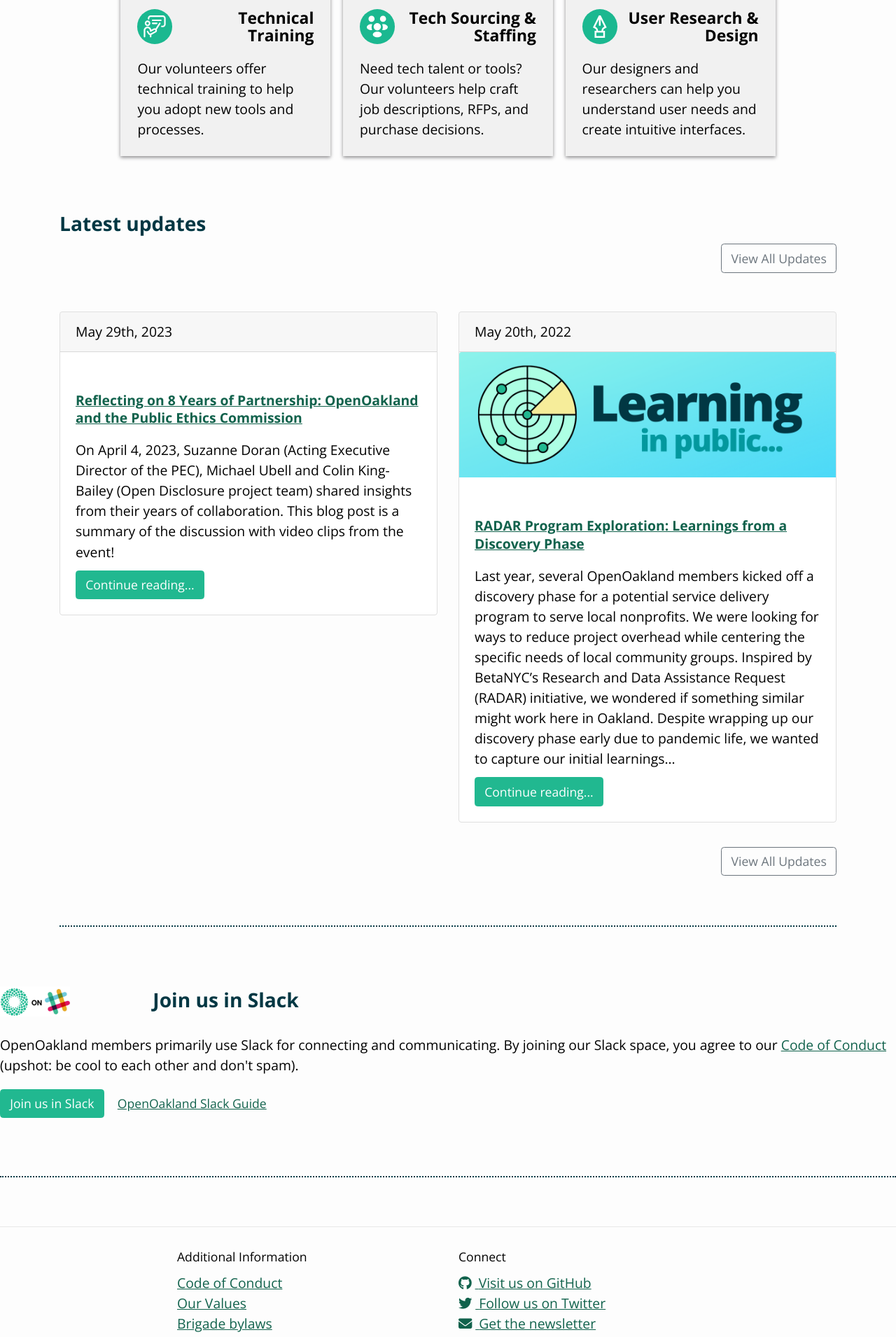
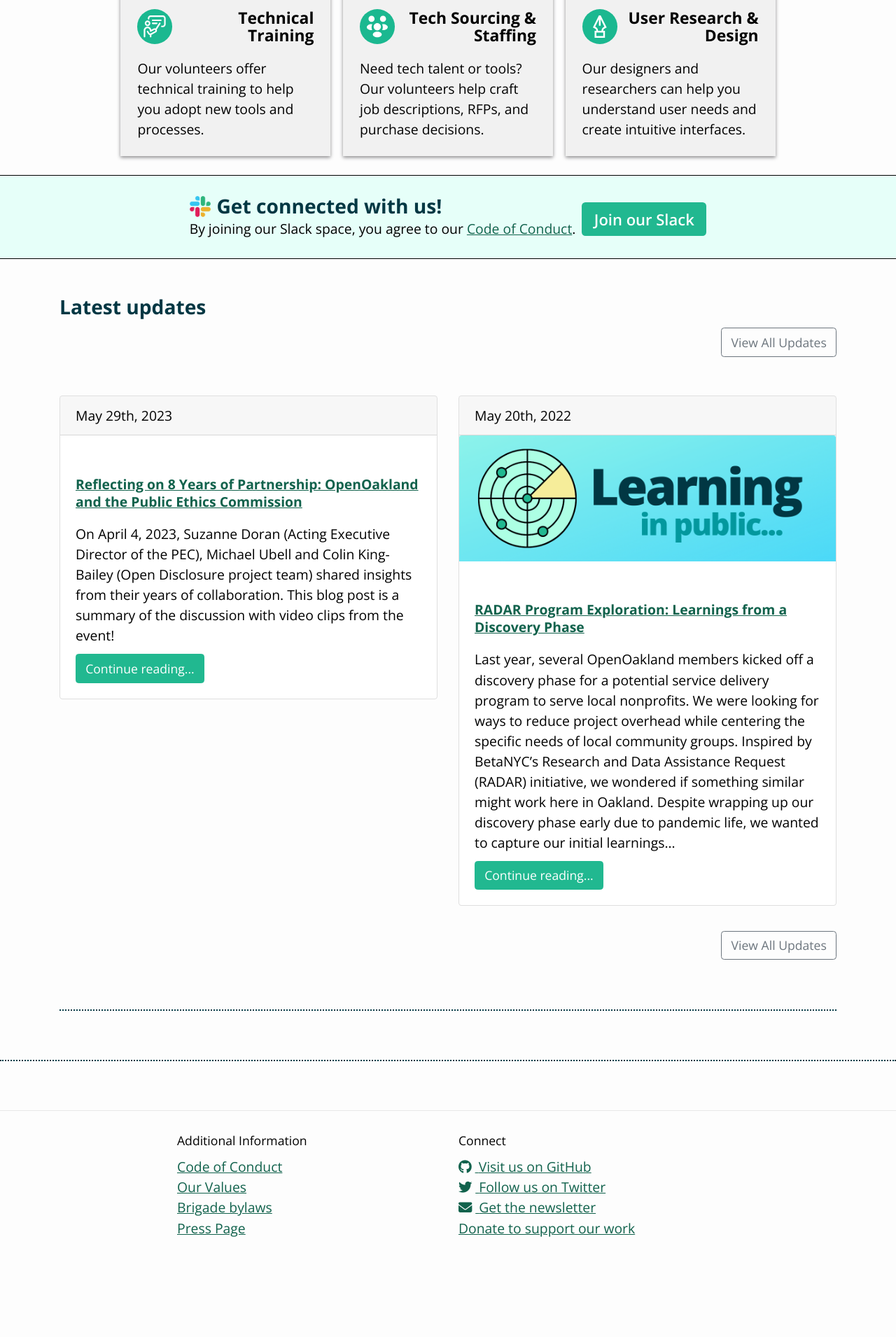
Before and after one commit to openoakland/openoakland.org, a Jekyll site: the page built from src/index.md, in a window 1280 px wide. Shown: the part 916-2826 px from the top of the page at 70% size. Built offline with Jekyll 4.4.1, drawn with Linux system fonts in a browser that asks for light colours; nearby versions of some CDN libraries; after the commit the page ends 2709 px from its top, so only the background shows below that.

Commit message:
slack banner section

```diff
--- /dev/null
+++ b/src/_includes/home-sections/home-slack.html
@@ -0,0 +1,15 @@
+<section id="slack">
+  <div class="container slack-content">
+    <div>
+      <div class="d-flex align-items-center">
+        <img src="assets/images/slack-logo.svg" width="30" height="30" alt="Slack Logo">
+        <h2 class=" mt-0 mb-2 my-md-0 ml-2">Get connected with us!</h2>
+
+      </div>
+      <p class="m-0">By joining our Slack space, you agree to our <a href="openoakland.org/code-of-conduct/">Code of
+          Conduct</a>.</p>
+    </div>
+    <p id="btn-slack"><a href="https://join.slack.com/t/openoakland/shared_invite/zt-n4d7tx2t-UVIN7a769e4oc9j7PgM3HA"
+        class="btn-lg btn-primary">Join our Slack</a></p>
+  </div>
+</section>
--- a/src/_sass/main.scss
+++ b/src/_sass/main.scss
@@ -489,3 +489,28 @@
   align-items: center;
   padding: 0.5rem;
 }
+
+#slack {
+  border-top: 0.5px solid #000;
+  border-bottom: 0.5px solid #000;
+  background-color: #E6FFF9;
+}
+
+#btn-slack {
+  min-width:fit-content;
+  font-weight: 600;
+}
+
+.slack-content {
+  display: flex;
+  flex-direction: column;
+  justify-content: center;
+  align-items: center;
+  margin-top: 1.5rem;
+  margin-bottom: 1.5rem;
+  gap: 0.5rem;
+
+  @media (min-width: $medium-up) {
+    flex-direction: row;
+  }
+}
--- a/src/index.md
+++ b/src/index.md
@@ -7,33 +7,14 @@
 
 <!--- The "Hero" section at the top of the home page is an include in the layouts/home.html file and is editable by opening the includes/home-sections/home-hero.html file. -->
 
-<!--- Section: Next Event -->
 
 {% include home-sections/home-what-we-offer.html %}
 
-
+{% include home-sections/home-slack.html  %}
 
 
 
 <!--- Section: Latest Updates -->
 <div class="latest-updates"> {% include home-sections/recent-updates.html %} </div>
 
-
-<!--- Section: Slack -->
-<!--<hr class="hr-home"> -->
-<section class="row" style="margin-top:-2rem;">
-  <div class="col-2">
-    <img class="img-fluid" alt="Slack logo" src="/assets/images/OO-on-Slack-300x128.png" width="100" style="margin-top:50px;" />
-  </div>
-
-  <div class="col-10">
-    <h2>Join us in Slack</h2>
-  </div>
-
-  <div class="col-12">
-    <p>OpenOakland members primarily use Slack for connecting and communicating. By joining our Slack space, you agree to our <a href="/code-of-conduct">Code of Conduct</a> (upshot: be cool to each other and don't spam).</p>
-    <p><strong><a class="btn btn-primary" href="https://join.slack.com/t/openoakland/shared_invite/zt-n4d7tx2t-UVIN7a769e4oc9j7PgM3HA">Join us in Slack</a></strong> <a class="btn btn-link brand-link" href="https://docs.google.com/document/d/1VWZQ_3ehP5j0IOTY0nJClvQPll3ivSkuAdh5YsOhO_U/edit?usp=sharing">OpenOakland Slack Guide</a></p>
-  </div>
-
-</section>
 <hr class="hr-home">
```
Also changed, not shown: src/assets/images/slack-logo.svg (added).
